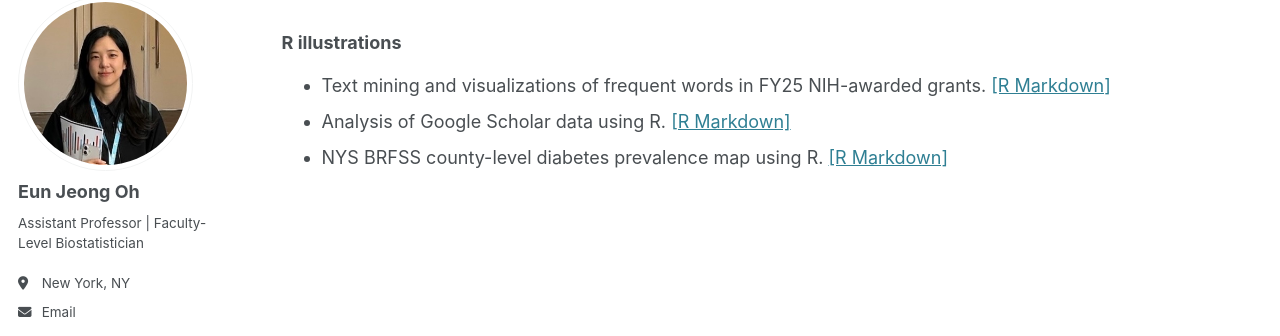
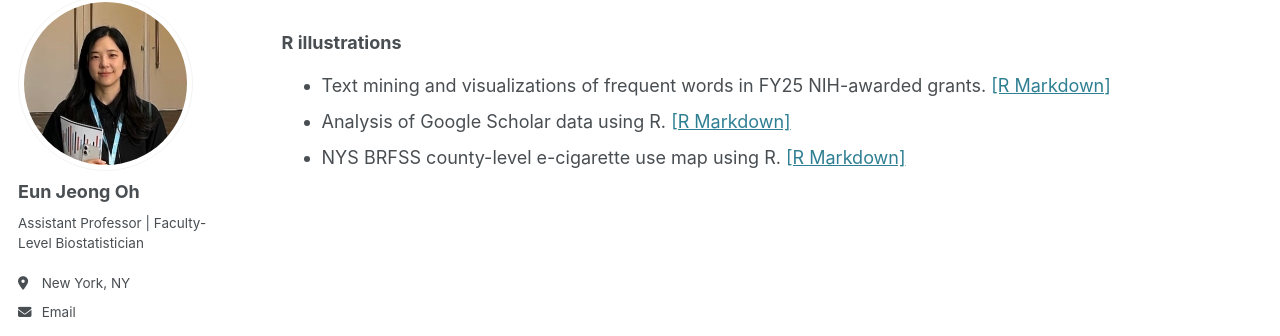
Before and after one commit to oheunj/oheunj.github.io, a Jekyll site: the page built from _pages/illustrations.md, in a window 1280 px wide. Shown: the part 110-446 px from the top of the page. Built offline with Jekyll 4.4.1, drawn with Linux system fonts in a browser that asks for light colours; some web fonts are replaced.

Commit message:
Update illustrations.md

```diff
--- a/_pages/illustrations.md
+++ b/_pages/illustrations.md
@@ -14,7 +14,7 @@ redirect_from:
 
 * Text mining and visualizations of frequent words in FY25 NIH-awarded grants. [[R Markdown]](https://oheunj.github.io/illustrations/01_FY25_AwardedGrants_250401)
 * Analysis of Google Scholar data using R. [[R Markdown]](https://oheunj.github.io/illustrations/03_GoogleScholar_260407)
-* NYS BRFSS county-level diabetes prevalence map using R. [[R Markdown]](https://oheunj.github.io/illustrations/04_BRFSS_260521)
+* NYS BRFSS county-level e-cigarette use map using R. [[R Markdown]](https://oheunj.github.io/illustrations/04_BRFSS_ecigar_260521)
 
 
 <!-- * County-level exploratory spatio-temporal plots of New York State emergency department data. [[R Markdown]](https://oheunj.github.io/illustrations/NYS_ED_260309.html) -->
```
